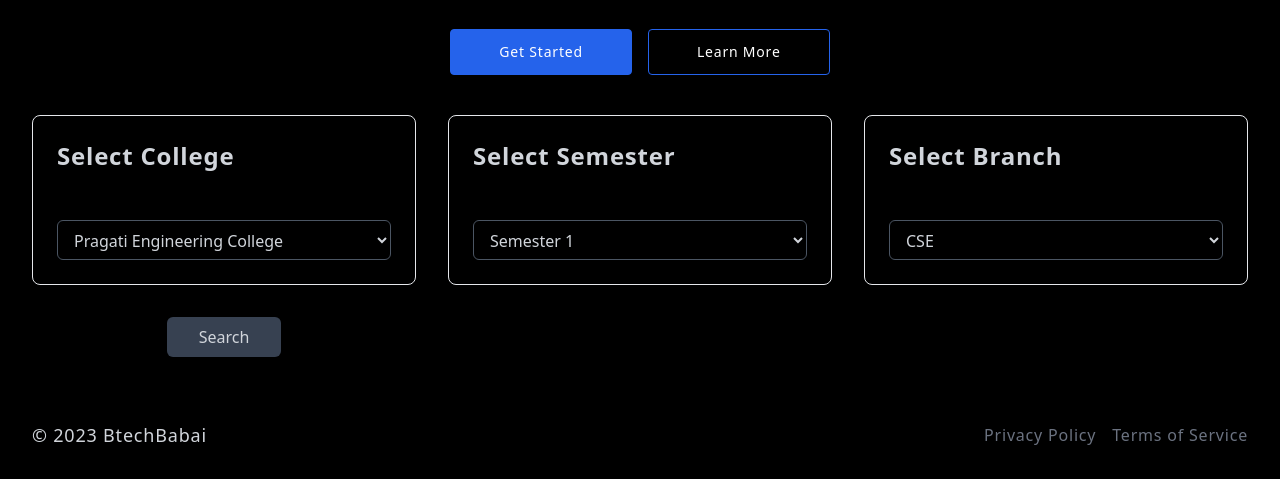
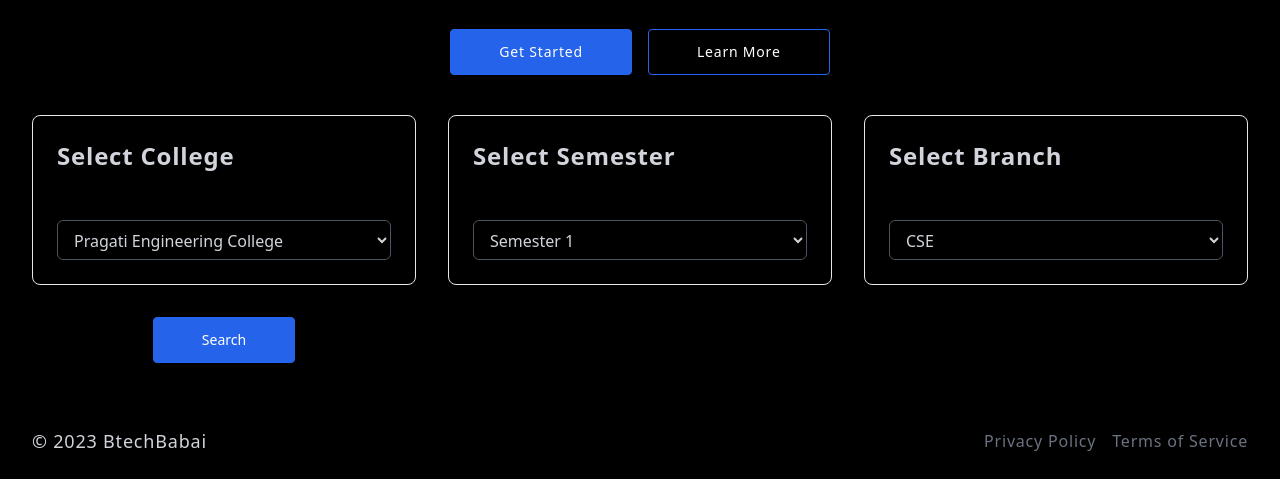
Before and after one commit to aspects19/BtechBabai, a plain HTML site: page index.html in a window 1280 px wide. Shown: the part 359-838 px from the top of the page. Drawn offline with nearby package versions, Linux system fonts and the light colour scheme.

Commit message:
adding ui

```diff
--- a/index.html
+++ b/index.html
@@ -126,7 +126,7 @@
         </div>
 
         <div class="flex justify-center items-center">
-          <button type="submit" class="px-8 py-2 text-gray-300 bg-gray-700 hover:bg-gray-600 rounded-md focus:outline-none focus:ring-2 focus:ring-gray-500 mx-auto self-center text-shadow">
+          <button type="submit" class="block w-full rounded border border-blue-600 bg-blue-600 px-12 py-3 text-sm font-medium text-white hover:bg-transparent hover:text-white focus:outline-none focus:ring active:text-opacity-75 sm:w-auto">
             Search
           </button>
         </div>
```
